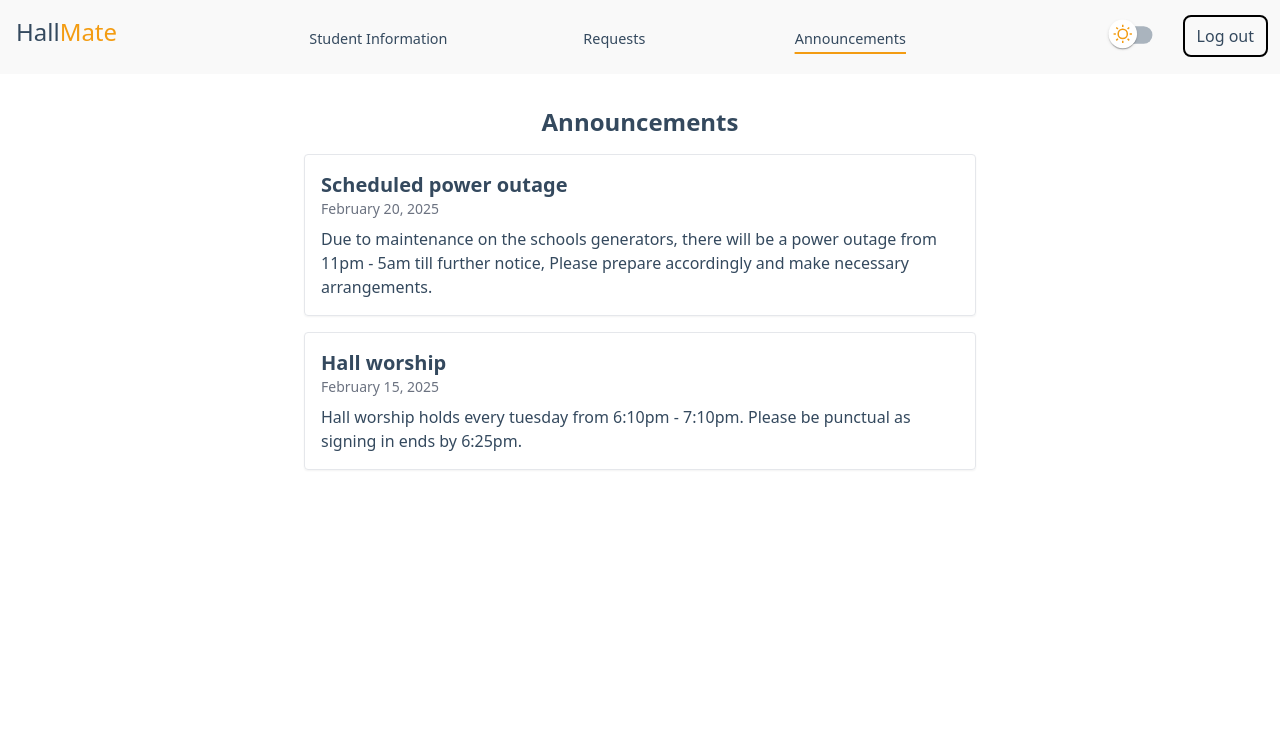
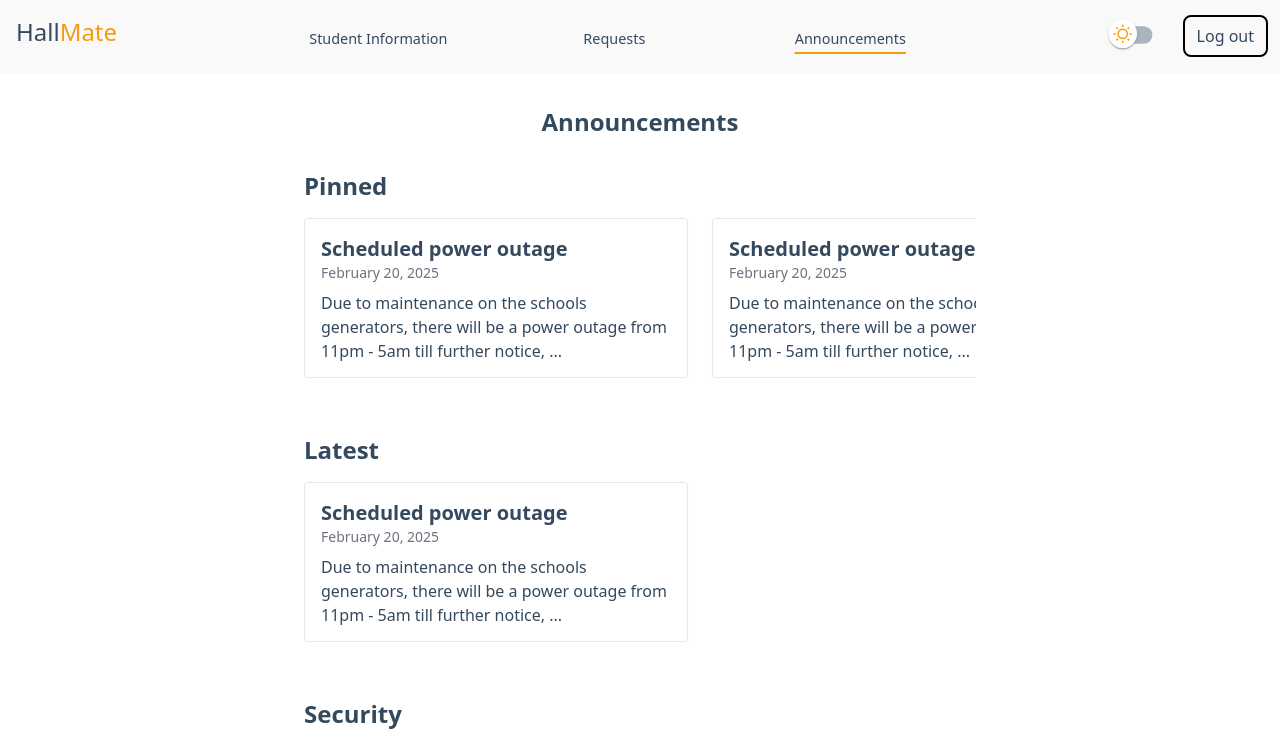
Before and after one commit to Olu-Oni/HallMate, a React (Vite) app: page /announcements in a window 1280 px wide. Shown: the top 745 px of the page. Built offline with nearby package versions, Linux system fonts and the light colour scheme.

Commit message:
Announcement and categories Updates

```diff
--- a/src/Pages/AnnouncementsPage.jsx
+++ b/src/Pages/AnnouncementsPage.jsx
@@ -1,33 +1,106 @@
-import React from 'react';
+const Category = ({ category, announcements }) => {
+  return (
+    <div className="space-y-4 w-full max-w-2xl mb-14">
+      <h1>{category}</h1>
+      <div className="flex gap-6 overflow-x-auto overflow-y-hidden">
+        {announcements.map((announcement) => (
+          <Announcement announcement={announcement} />
+        ))}
+      </div>
+    </div>
+  );
+};
+const Announcement = ({ announcement }) => {
+
+  // shortening the content of each announcement if over 110 length
+  const findNextIndex = (arr, char, start) => {
+    for (let i = start; i < arr.length; i++) {
+      if (arr[i] === char) {
+        return i;
+      }
+    }
+    return arr.length - 1;
+  };
+  const shortenedAnnouncement = (ann) => {
+    if (ann.length >= 110) {
+      const shortStart = findNextIndex(ann, " ", 110);
+      const shortenedAnnouncement = ann.slice(0, shortStart);
+      return shortenedAnnouncement + " ...";
+    } else return ann;
+  };
+  return (
+    <div
+      key={announcement.id}
+      className="p-4 border rounded shadow-sm w-96 shrink-0 h-40"
+    >
+      <h2 className="text-xl font-semibold">{announcement.title}</h2>
+      <p className="text-sm text-gray-500">{announcement.date}</p>
+      <p className="mt-2">{shortenedAnnouncement(announcement.content)}</p>
+    </div>
+  );
+};
 
 const AnnouncementsPage = () => {
+  const categories = ["Pinned", "Latest", "Security", "Shtuff"];
   const announcements = [
     {
       id: 1, // identifies the announcement
       title: "Scheduled power outage",
       date: "February 20, 2025",
-      content: "Due to maintenance on the schools generators, there will be a power outage from 11pm - 5am till further notice, Please prepare accordingly and make necessary arrangements."
+      category: "Pinned",
+      content:
+        "Due to maintenance on the schools generators, there will be a power outage from 11pm - 5am till further notice, Please prepare accordingly and make necessary arrangements.",
+    },
+    {
+      id: 1, // identifies the announcement
+      title: "Scheduled power outage",
+      date: "February 20, 2025",
+      category: "Pinned",
+      content:
+        "Due to maintenance on the schools generators, there will be a power outage from 11pm - 5am till further notice, Please prepare accordingly and make necessary arrangements.",
+    },
+    {
+      id: 1, // identifies the announcement
+      title: "Scheduled power outage",
+      date: "February 20, 2025",
+      category: "Pinned",
+      content:
+        "Due to maintenance on the schools generators, there will be a power outage from 11pm - 5am till further notice, Please prepare accordingly and make necessary arrangements.",
+    },
+    {
+      id: 1, // identifies the announcement
+      title: "Scheduled power outage",
+      date: "February 20, 2025",
+      category: "Latest",
+      content:
+        "Due to maintenance on the schools generators, there will be a power outage from 11pm - 5am till further notice, Please prepare accordingly and make necessary arrangements.",
+    },
+    {
+      id: 1, // identifies the announcement
+      title: "Scheduled power outage",
+      date: "February 20, 2025",
+      category: "Shtuff",
+      content:
+        "Due to maintenance on the schools generators, there will be a power outage from 11pm - 5am till further notice, Please prepare accordingly and make necessary arrangements.",
     },
     {
       id: 2,
       title: "Hall worship",
       date: "February 15, 2025",
-      content: "Hall worship holds every tuesday from 6:10pm - 7:10pm. Please be punctual as signing in ends by 6:25pm."
-    }
+      category: "Security",
+      content:
+        "Hall worship holds every tuesday from 6:10pm - 7:10pm. Please be punctual as signing in ends by 6:25pm.",
+    },
   ];
-
   return (
     <main className="p-8 flex flex-col items-center">
-      <h1 className="text-2xl font-bold mb-4">Announcements</h1>
-      <div className="space-y-4 w-full max-w-2xl">
-        {announcements.map((announcement) => (
-          <div key={announcement.id} className="p-4 border rounded shadow-sm">
-            <h2 className="text-xl font-semibold">{announcement.title}</h2>
-            <p className="text-sm text-gray-500">{announcement.date}</p>
-            <p className="mt-2">{announcement.content}</p>
-          </div>
-        ))}
-      </div>
+      <h1 className="mb-8">Announcements</h1>
+      {categories.map((cat) => {
+        const catAnnouncements = announcements.filter(
+          (ann) => cat === ann.category
+        );
+        return <Category category={cat} announcements={catAnnouncements} />;
+      })}
     </main>
   );
 };
--- a/src/index.css
+++ b/src/index.css
@@ -65,7 +65,7 @@ a {
   cursor: pointer;
 }
 h1 {
-  @apply font-semibold;
+  @apply text-2xl  font-semibold ;
 }
 
 h2 {
```
